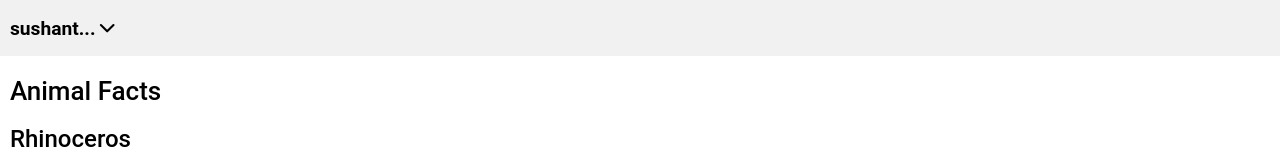
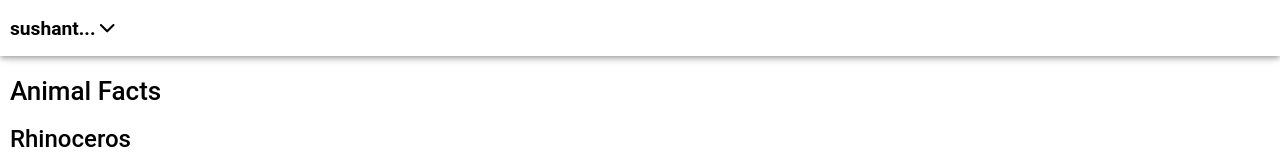
Before and after one commit to sushantsingh4720/lkh, a React (Vite) app: page / in a window 1280 px wide. Shown: the top 160 px of the page. Built offline with nearby package versions, Linux system fonts and the light colour scheme; grey boxes are pictures that could not be loaded.

Commit message:
fix code

```diff
--- a/src/components/more/More.tsx
+++ b/src/components/more/More.tsx
@@ -10,15 +10,15 @@ import { FC } from "react";
 
 const More: FC = () => {
   return (
-    <IonPage>
-      <IonHeader translucent={true} className="ion-no-border">
+    <div id="more">
+      <IonHeader translucent={true} >
         <IonToolbar>
           <IonTitle>More Modules</IonTitle>
           <IonLabel slot="end">Customise</IonLabel>
         </IonToolbar>
       </IonHeader>
       <IonContent></IonContent>
-    </IonPage>
+    </div>
   );
 };
 
--- a/src/components/tab/Tab.tsx
+++ b/src/components/tab/Tab.tsx
@@ -2,6 +2,7 @@ import {
   IonContent,
   IonHeader,
   IonIcon,
+  IonPage,
   IonTab,
   IonTabBar,
   IonTabButton,
@@ -31,22 +32,23 @@ import More from "../more/More";
 import styles from "./Tab.module.css";
 const Tab: FC = () => {
   return (
+    <IonPage>
     <IonTabs className={styles.iontabs}>
       <IonTab tab="dashboard">
-        <Dashboard />
+        <Dashboard></Dashboard>
       </IonTab>
 
       <IonTab tab="contacts">
-        <Contacts />
+        <Contacts></Contacts>
       </IonTab>
       <IonTab tab="invoices">
-        <Sales />
+        <Sales></Sales>
       </IonTab>
       <IonTab tab="items">
-        <Items />
+        <Items></Items>
       </IonTab>
       <IonTab tab="more">
-        <More />
+        <More></More>
       </IonTab>
 
       <IonTabBar slot="bottom">
@@ -72,6 +74,7 @@ const Tab: FC = () => {
         </IonTabButton>
       </IonTabBar>
     </IonTabs>
+    </IonPage>
   );
 };
 export default Tab;
--- a/src/pages/Dashboard/Dashboard.tsx
+++ b/src/pages/Dashboard/Dashboard.tsx
@@ -31,8 +31,8 @@ import { Route } from "react-router";
 
 const Dashboard: FC = () => {
   return (
-    <IonPage className={styles.dashboardpage}>
-      <IonHeader translucent={true} className="ion-no-border">
+    <div className={styles.dashboardpage} id="dashboard">
+      <IonHeader translucent={true} >
         <IonToolbar>
           <div className={styles.leftContainer} slot="start">
             {/* <IonIcon icon={businessOutline}></IonIcon> */}
@@ -106,7 +106,7 @@ const Dashboard: FC = () => {
           streamlined body adapted for fast swimming.
         </p>
       </IonContent>
-    </IonPage>
+    </div>
   );
 };
 
--- a/src/pages/Signup/Signup.module.scss
+++ b/src/pages/Signup/Signup.module.scss
@@ -1,5 +1,5 @@
 .signupPage {
-  --ion-background-color: #f2f2f2;
+  // --ion-background-color: #f2f2f2;
 
   .imagecolumn {
     display: flex;
@@ -31,7 +31,7 @@
     .customInput {
       margin-top: 8px;
       border: 1px solid #d3a6c7;
-      background-color: #fff;
+      // background-color: #fff;
       border-radius: 8px;
       --padding-top: 2px;
       --padding-end: 10px;
--- a/src/pages/contacts/Contacts.tsx
+++ b/src/pages/contacts/Contacts.tsx
@@ -57,8 +57,8 @@ const Contacts: FC = () => {
   }
 
   return (
-    <IonPage className={styles.contact_page} ref={page}>
-      <IonHeader translucent={true} className="ion-no-border">
+    <div className={styles.contact_page} ref={page} id="contacts">
+      <IonHeader translucent={true} >
         <IonToolbar>
           <IonTitle>Contacts</IonTitle>
           <IonIcon
@@ -79,7 +79,7 @@ const Contacts: FC = () => {
           dismiss={dismiss}
         />
       </IonContent>
-    </IonPage>
+    </div>
   );
 };
 
--- a/src/pages/contacts/newContact/NewContact.module.scss
+++ b/src/pages/contacts/newContact/NewContact.module.scss
@@ -2,7 +2,7 @@
   ion-content {
     --padding-top: var(--page-padding-left);
     --padding-bottom: var(--page-padding-left);
-    --background: #f1f1f1;
+    // --background: #f1f1f1;
     ion-card {
         margin-top: 20px;
         &:first-child{
--- a/src/pages/forgot/Forgot.module.scss
+++ b/src/pages/forgot/Forgot.module.scss
@@ -1,5 +1,5 @@
 .forgotpage {
-  --ion-background-color: #f2f2f2;
+  // --ion-background-color: #f2f2f2;
   .imagecolumn {
     display: flex;
     align-items: center;
@@ -33,7 +33,7 @@
     .customInput {
       margin-top: 8px;
       border: 1px solid #d3a6c7;
-      background-color: #fff;
+      // background-color: #fff;
       border-radius: 8px;
       --padding-top: 2px;
       --padding-end: 10px;
--- a/src/pages/invoices/sales/Sales.tsx
+++ b/src/pages/invoices/sales/Sales.tsx
@@ -19,8 +19,8 @@ import {
 } from "ionicons/icons";
 const Sales: FC = () => {
   return (
-    <IonPage className={styles.salescontainer}>
-      <IonHeader translucent={true} className="ion-no-border">
+    <div className={styles.salescontainer} id="invoices">
+      <IonHeader translucent={true} >
         <IonToolbar>
           <IonTitle>Invoices</IonTitle>
           <IonIcon
@@ -35,7 +35,7 @@ const Sales: FC = () => {
           <IonIcon icon={addOutline}></IonIcon>
         </IonButton>
       </IonContent>
-    </IonPage>
+    </div>
   );
 };
 
--- a/src/pages/items/Items.tsx
+++ b/src/pages/items/Items.tsx
@@ -12,8 +12,8 @@ import { FC } from "react";
 
 const Items: FC = () => {
   return (
-    <IonPage>
-      <IonHeader translucent={true} className="ion-no-border">
+    <div id="items">
+      <IonHeader translucent={true} >
         <IonToolbar>
           <IonTitle>Items</IonTitle>
           <IonIcon
@@ -28,7 +28,7 @@ const Items: FC = () => {
           <IonIcon icon={addOutline}></IonIcon>
         </IonButton>
       </IonContent>
-    </IonPage>
+    </div>
   );
 };
 
--- a/src/pages/login/Login.module.scss
+++ b/src/pages/login/Login.module.scss
@@ -1,5 +1,5 @@
 .loginPage {
-  --ion-background-color: #f2f2f2;
+  // --ion-background-color: #f2f2f2;
 
   .imagecolumn {
     display: flex;
@@ -31,7 +31,7 @@
     .customInput {
       margin-top: 8px;
       border: 1px solid #d3a6c7;
-      background-color: #fff;
+      // background-color: #fff;
       border-radius: 8px;
       --padding-top: 2px;
       --padding-end: 10px;
--- a/src/theme/variables.css
+++ b/src/theme/variables.css
@@ -1,11 +1,11 @@
 :root {
   --page-padding-left: 10px;
   --page-padding-right: 10px;
-  --ion-background-color: #f2f2f2;
+  /* --ion-background-color: #f2f2f2; */
 }
 
 .ion-page {
-  background-color: var(--ion-background-color);
+  /* background-color: var(--ion-background-color); */
 }
 ion-toolbar {
   --padding-start: var(--page-padding-left);
@@ -19,12 +19,13 @@ ion-segment {
 ion-tab-bar {
   padding-left: var(--page-padding-left);
   padding-right: var(--page-padding-right);
-  --background: #ffffff;
+  /* --background: #ffffff; */
 }
 ion-content {
   --padding-start: var(--page-padding-left);
   --padding-end: var(--page-padding-right);
-  --background: #ffffff;
+  /* --background: #ffffff; */
+  min-height: 78vh;
 }
 
 ion-icon {
@@ -48,7 +49,7 @@ ion-label {
 .backgroundwhiteicon {
   padding: 6px;
   border-radius: 8px;
-  background: #ffffff;
+  /* background: #ffffff; */
 }
 
 ion-toolbar {
@@ -70,12 +71,12 @@ ion-card {
   margin-inline-end: 0px;
   margin-top: 0px;
   margin-bottom: 0px;
-  background: #ffffff;
+  /* background: #ffffff; */
 }
 
 .customInput {
   border-bottom: 1px solid #4d4d4d;
-  --background: #ffffff;
+  /* --background: #ffffff; */
   font-size: 1.2rem;
   color: #1a1a1a;
   font-weight: normal;
```
